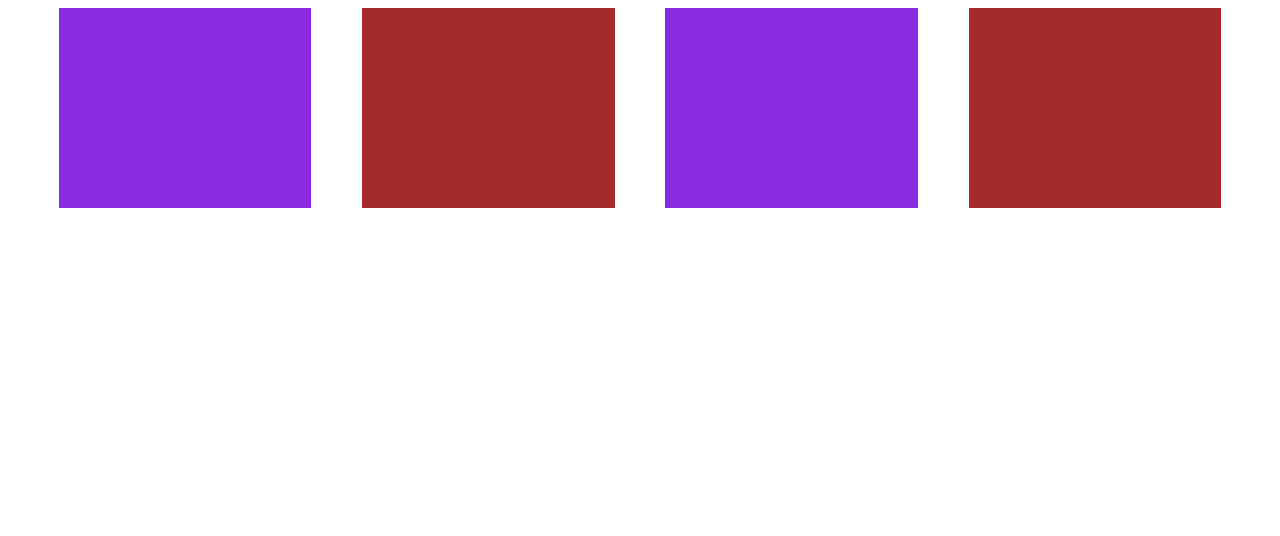
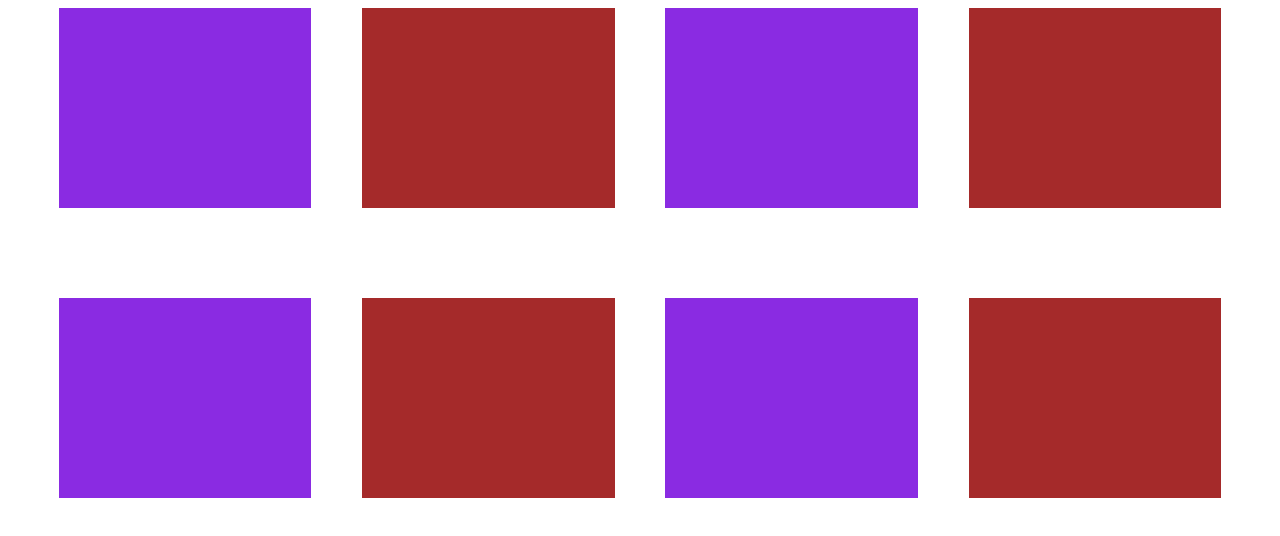
Before and after one commit to Ayush-Jayarajan/git-test, a plain HTML site: page index.html in a window 1280 px wide. Drawn offline with Linux system fonts and the light colour scheme.

Commit message:
added a row

```diff
--- a/index.html
+++ b/index.html
@@ -12,6 +12,12 @@
         <div class="col2"></div>
         <div class="col1"></div>
         <div class="col2"></div>
+    </div><br><br><br><br><br>
+    <div class="row">
+        <div class="col1"></div>
+        <div class="col2"></div>
+        <div class="col1"></div>
+        <div class="col2"></div>
     </div>
 </body>
 </html>
```
